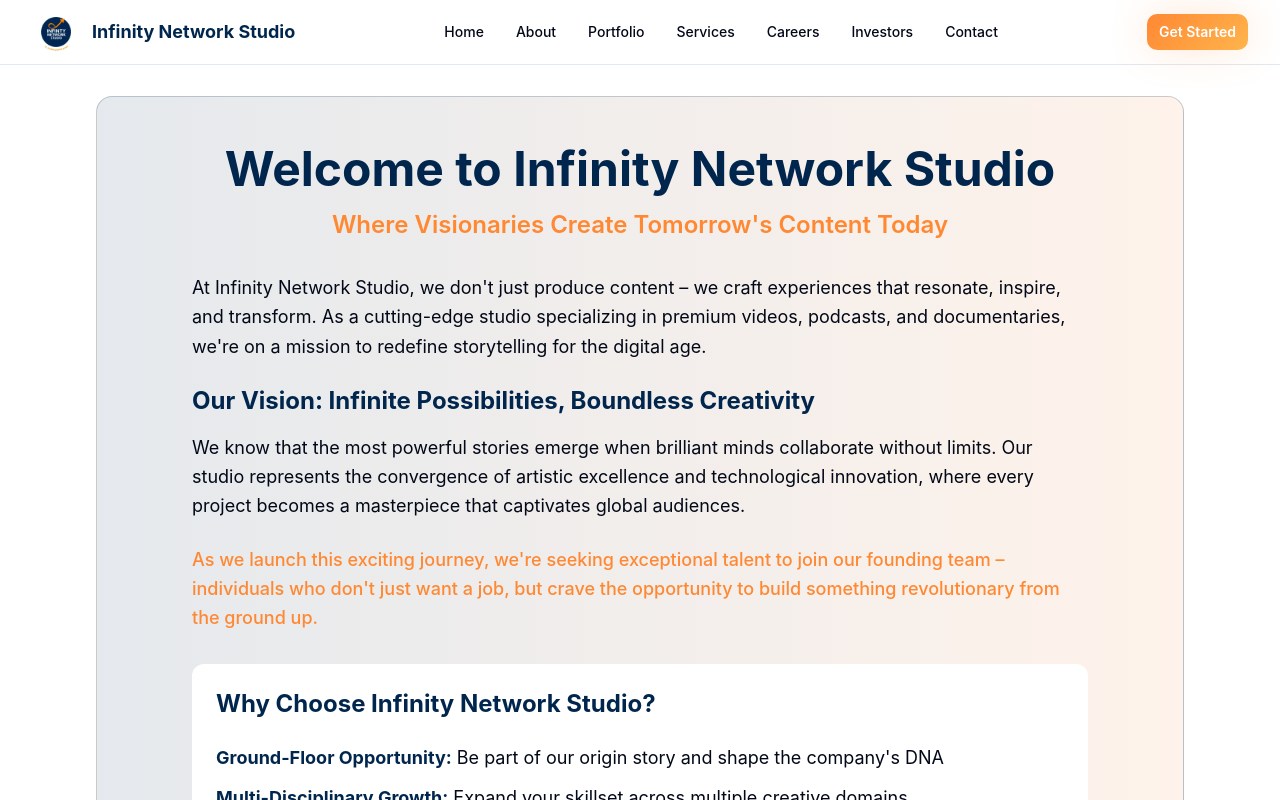
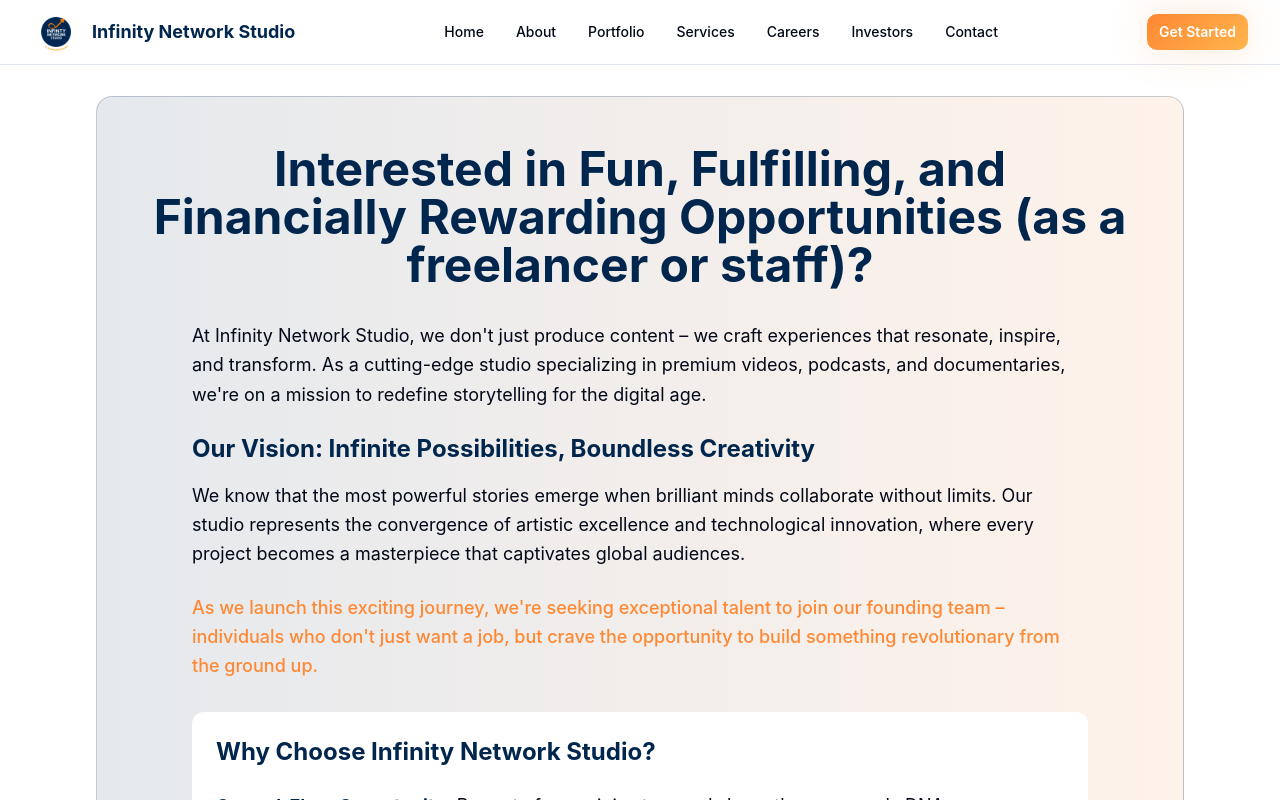
Before and after one commit to MichaelNewmanLightKnight/infinity-network-studio, a React (Vite) app: page /careers in a window 1280 px wide. Shown: the top 800 px of the page. Built offline with nearby package versions, Linux system fonts and the light colour scheme.

Commit message:
Change Careers page header

```diff
--- a/src/components/Talents.tsx
+++ b/src/components/Talents.tsx
@@ -6,11 +6,8 @@ const Talents = () => {
         <div className="bg-gradient-to-r from-primary/10 to-secondary/10 rounded-2xl p-8 md:p-12 mb-16 border border-primary/20">
           <div className="text-center mb-8">
             <h1 className="text-3xl md:text-4xl lg:text-5xl font-bold text-primary mb-4">
-              Welcome to Infinity Network Studio
+              Interested in Fun, Fulfilling, and Financially Rewarding Opportunities (as a freelancer or staff)?
             </h1>
-            <p className="text-xl md:text-2xl text-secondary font-semibold">
-              Where Visionaries Create Tomorrow's Content Today
-            </p>
           </div>
 
           <div className="prose prose-lg mx-auto text-foreground max-w-4xl">
```
